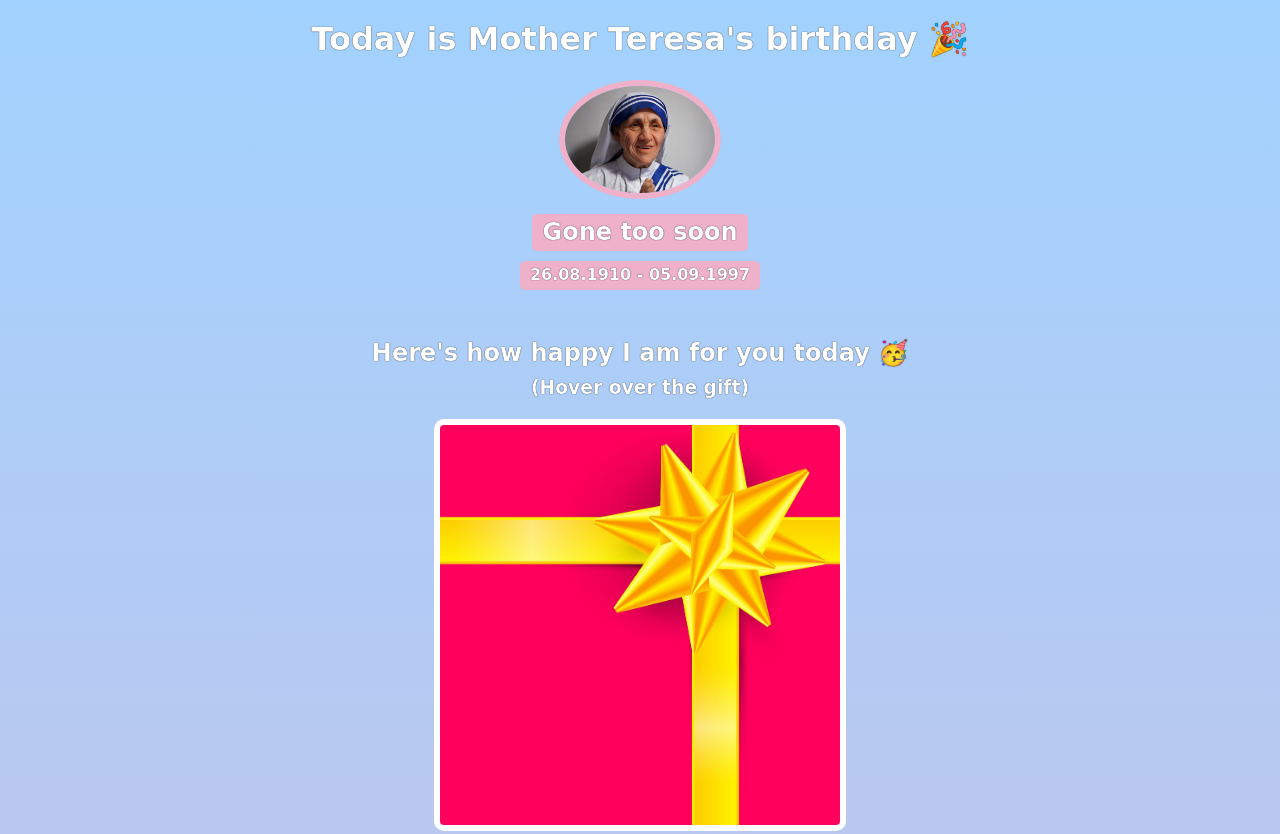
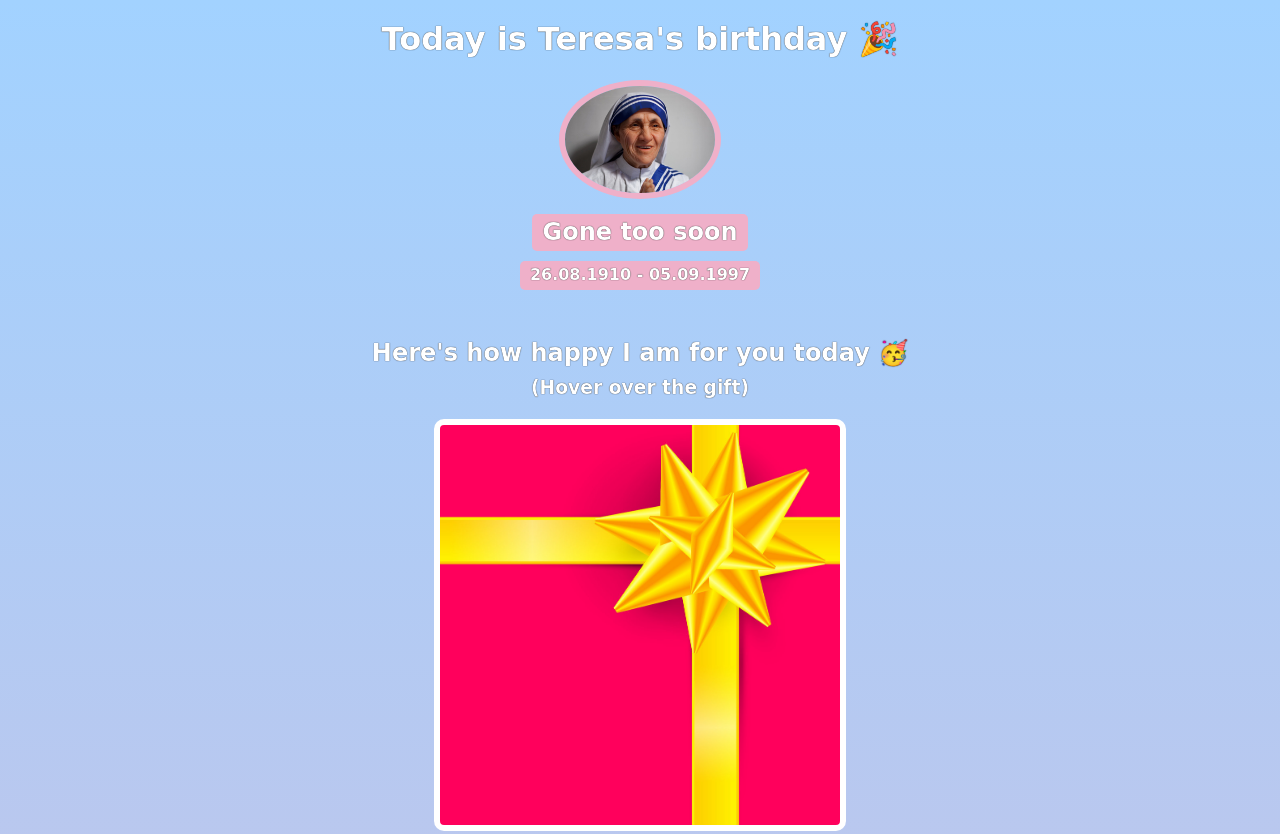
Before and after one commit to FloArne/birthday-gift-site, a website built with Vite: page index.html in a window 1280 px wide. Shown: the top 834 px of the page. Built offline with nearby package versions, Linux system fonts and the light colour scheme; a web font is replaced by a local one.

Commit message:
Change the name to Teresa

```diff
--- a/index.html
+++ b/index.html
@@ -7,7 +7,7 @@
     </head>
     <body>
         <div id="header">
-            <h1>Today is Mother Teresa's birthday 🎉</h1>
+            <h1>Today is Teresa's birthday 🎉</h1>
             <img id="bff-img" src="images/Mother-Teresa.jpg">
             <h2 id="bday-age">Gone too soon</h2>
             <h4 id="bday-date">26.08.1910 - 05.09.1997</h4>
```
